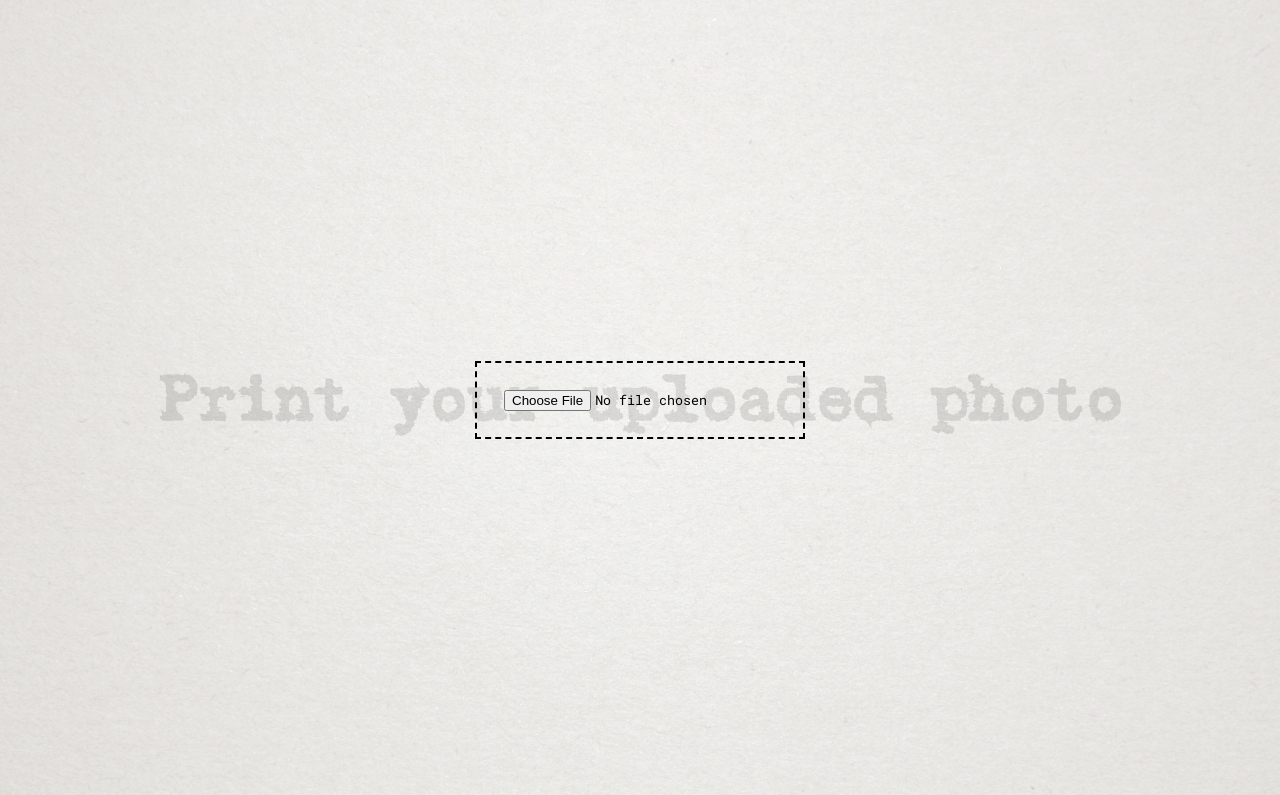
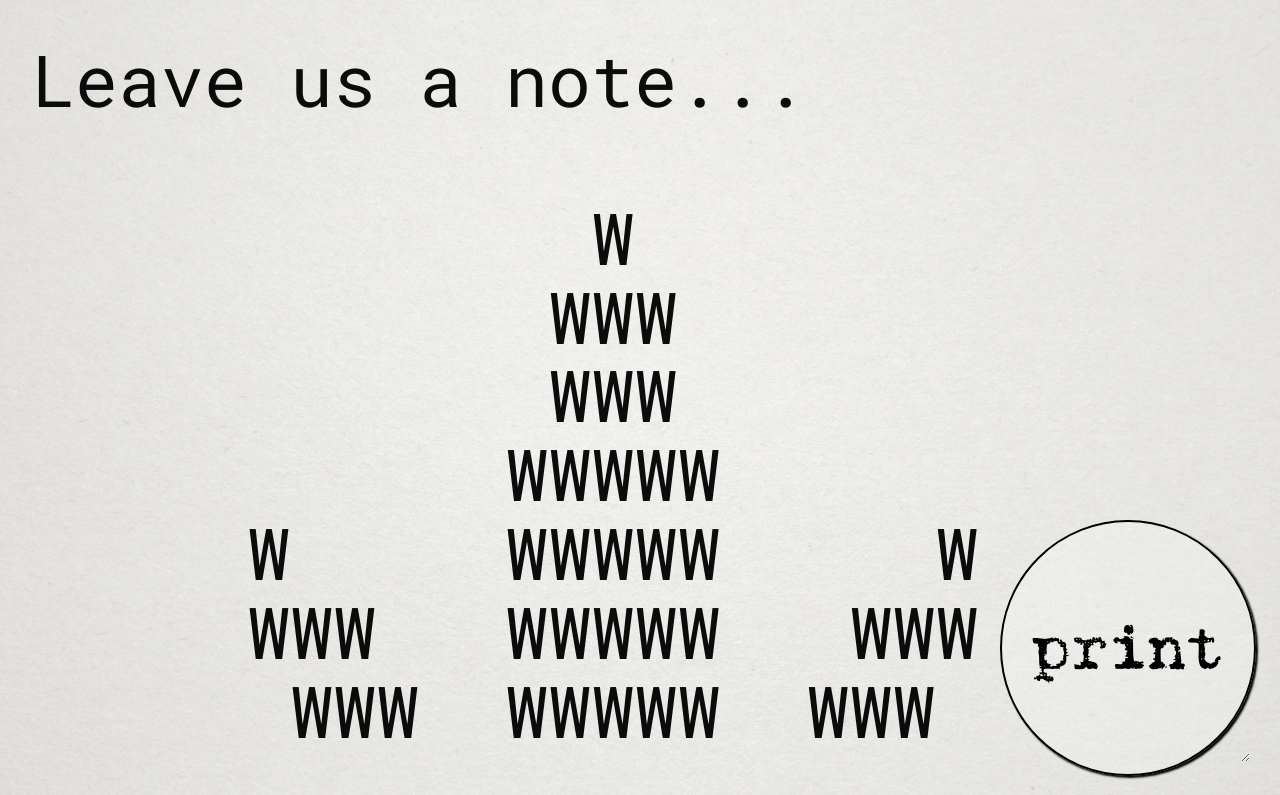
Before and after one commit to overdoz/pi-thermo-pwa, a React (Create React App) app: page / in a window 1280 px wide. Shown: the top 795 px of the page. Built offline with nearby package versions, Linux system fonts and the light colour scheme; the HTML template or start-up script is replaced by a standard one.

Commit message:
new stable

```diff
--- a/public/index.html
+++ b/public/index.html
@@ -25,7 +25,7 @@
       work correctly both with client-side routing and a non-root public URL.
       Learn how to configure a non-root public URL by running `npm run build`.
     -->
-    <title>React App</title>
+    <title>SkyPrinter</title>
   </head>
   <body>
     <noscript>You need to enable JavaScript to run this app.</noscript>
--- a/src/App.css
+++ b/src/App.css
@@ -8,7 +8,6 @@
 body {
   margin: 0;
 }
-
 
 
 .child {
@@ -51,6 +50,7 @@ h2 {
   font-size: 400%;
   position: absolute;
   opacity: 0.5;
+  transform: translateY(-30vh);
 }
 
 textarea {
@@ -63,6 +63,7 @@ textarea {
   border: 0px solid white;
   background-color: rgba(240, 240, 240, 0.0);
   z-index: 4;
+  line-height: 110%;
 }
 
 textarea:focus, input:focus{
@@ -82,12 +83,17 @@ textarea:focus, input:focus{
   border: 2px solid black;
   height: 20vw;
   width: 20vw;
-  z-index: 2;
+  z-index: 10;
   font-size: 5vw;
   background-color: rgba(255, 255, 255, 0.2);
   color: black;
   font-family: Gabriele;
-    box-shadow: 2px 2px 2px black;
+  box-shadow: 2px 2px 2px black;
+}
+
+.inputButton:active {
+  box-shadow: 1px 1px 1px black;
+  transform: translateY(3px);
 }
 
 section {
@@ -104,33 +110,33 @@ section {
   border: 2px dashed black;
 }
 
-::placeholder { /* Chrome, Firefox, Opera, Safari 10.1+ */
-    color: black;
-    opacity: 1; /* Firefox */
+::placeholder {
+  color: black;
+  opacity: 1;
 }
 
 @font-face {
   font-family: 'Gabriele';
   font-style: normal;
   font-weight: 400;
-  src: url('./type1.ttf'); /* IE9 Compat Modes */
+  src: url('./type1.ttf');
   src: local('Gabriele'), local('Gabriele'),
-       url('./type1.ttf') format('embedded-opentype'), /* IE6-IE8 */
-       url('./type1.ttf') format('woff2'), /* Super Modern Browsers */
-       url('./type1.ttf') format('woff'), /* Modern Browsers */
-       url('./type1.ttf') format('truetype'), /* Safari, Android, iOS */
-       url('./type1.ttf') format('svg'); /* Legacy iOS */
+  url('./type1.ttf') format('embedded-opentype'),
+  url('./type1.ttf') format('woff2'),
+  url('./type1.ttf') format('woff'),
+  url('./type1.ttf') format('truetype'),
+  url('./type1.ttf') format('svg');
 }
 
 @font-face {
   font-family: 'Silvery';
   font-style: normal;
   font-weight: 400;
-  src: url('./type1.ttf'); /* IE9 Compat Modes */
+  src: url('./type1.ttf');
   src: local('Silvery'), local('Silvery'),
-       url('./type2.otf') format('embedded-opentype'), /* IE6-IE8 */
-       url('./type2.ttf') format('woff'), /* Modern Browsers */
-       url('./type2.ttf') format('woff2'), /* Super Modern Browsers */
-       url('./type2.ttf') format('truetype'), /* Safari, Android, iOS */
-       url('./type2.ttf') format('svg'); /* Legacy iOS */
+  url('./type2.otf') format('embedded-opentype'),
+  url('./type2.ttf') format('woff'),
+  url('./type2.ttf') format('woff2'),
+  url('./type2.ttf') format('truetype'),
+  url('./type2.ttf') format('svg');
 }
--- a/src/App.js
+++ b/src/App.js
@@ -3,44 +3,90 @@ import './App.css'
 import axios from 'axios';
 import paper from './white-construction-paper-texture.jpg';
 
-class FileUpload extends Component {
+class App extends Component {
     constructor(props) {
         super(props);
         this.state = {
-            selectedFile: null
+            selectedFile: null,
+            text: ""
         }
 
     }
 
+
     onChangeHandler=event=>{
         this.setState({
-            selectedFile: event.target.files[0],
-            loaded: 0,
+            selectedFile: event.target.files[0]
+
         });
     };
 
     onClickHandler = () => {
-        const data = new FormData()
-        data.append('file', this.state.selectedFile)
-        axios.post("http://localhost:8000/upload", data, {
-            // receive two    parameter endpoint url ,form data
+        if (this.state.text !== "" && this.state.selectedFile === null) {
+            console.log("sent text");
+            axios({
+                method: 'post',
+                url: '/',
+                data: {
+                    Text: this.state.text
+                },
+                headers: {
+                    'Content-Type': "application/json"
+                },
+                params: {
+                    type: 'text'
+                },
+
             }).then(res => { // then print response status
                 console.log(res.statusText)
-        })
+            });
+            console.log((this.state.text))
+            this.setState({text: ""});
+        } else if (this.state.text === "" && this.state.selectedFile !== null) {
+            console.log("sent pic");
+            const data = new FormData();
+
+            data.append('file', this.state.selectedFile);
+            axios.post("/", data, {
+                headers: {
+                    'Content-Type': "multipart/form-data"
+                },
+                params: {
+                    type: 'files'
+                }
+            }).then(res => { // then print response status
+                console.log(res.statusText)
+            });
+            this.setState({selectedFile: null});
+        } else {
+            this.setState({text: ""});
+            this.setState({selectedFile: null});
+            console.log("Couldn't send shit...")
+        }
     };
 
     render() {
+        const w = "             W \n            WWW\n            WWW\n           WWWWW\n     W     WWWWW     W\n     WWW   WWWWW   WWW\n      WWW  WWWWW  WWW\n       WWW  WWW  WWW\n        WWW WWW WWW\n          WWWWWWW\n       WWWW  |  WWWW\n             |\n             |\n"
+
         return (
+            <div className="App container">
+                <section className={"child text-page"}>
+                    <img src={paper} alt={"papier"}/>
+                    <form method="POST" action="/">
+                        <textarea name={"text"} wrap={"hard"} cols={"29"} className={"textField"} value={this.state.text} onChange={(e) => this.setState({text: e.target.value})} placeholder={"Leave us a note... \n\n" + w + "\n ┏(-_-)┛┗(-_-﻿ )┓┗(-_-)┛\n\n  be creative :) \n    or die tryin \n\n "} />
+                    </form>
+                </section>
                 <section className={"child pic-page"}>
                     <img src={paper} alt={"papier"}/>
                     <h2>Print your uploaded photo</h2>
-                <form method="POST" action="http://localhost:8000/upload" encType='multipart/form-data'>
-                    <input className={"upload"} type={"file"} accept={"image/*"} capture={"camera"} name={"file"} onChange={this.onChangeHandler} />
-                    {/*<input className={"inputButton"} type="submit" value="print" onClick={this.onClickHandler}/>*/}
+                    <form method="POST" action="" encType='multipart/form-data'>
+                        <input className={"upload"} uwfileinput type="file" accept={".jpeg,.jpg,.png,.gif"} capture={"camera"} name={"file"} onChange={this.onChangeHandler} />
                     </form>
                 </section>
+                <input className={"inputButton"} type="submit" value="print" onClick={this.onClickHandler} />
+            </div>
         )
     }
 }
 
-export default FileUpload
+export default App
--- a/src/serviceWorker.js
+++ b/src/serviceWorker.js
@@ -121,7 +121,7 @@ function checkValidServiceWorker(swUrl, config) {
     })
     .catch(() => {
       console.log(
-        'No internet connection found. App is running in offline mode.'
+        'No internet connection found. AAAA is running in offline mode.'
       );
     });
 }
```
Also changed, not shown: public/manifest.json, 1 other file (tests, documents, lock files or other folders). Lines whose indentation alone changed are shown as unchanged.
